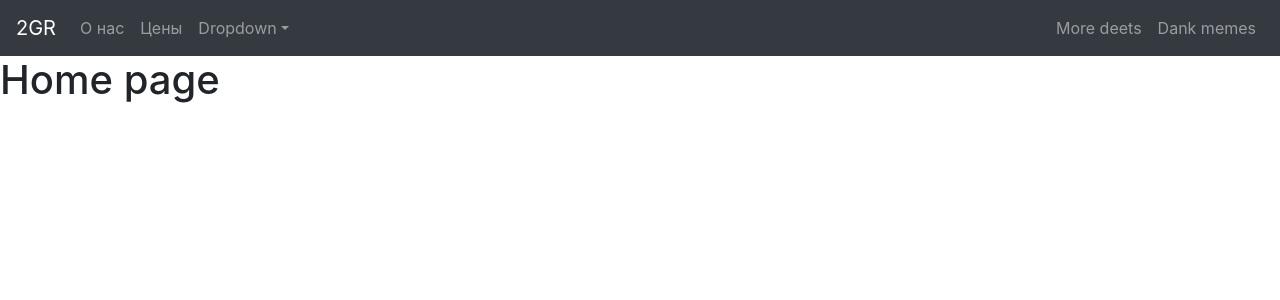
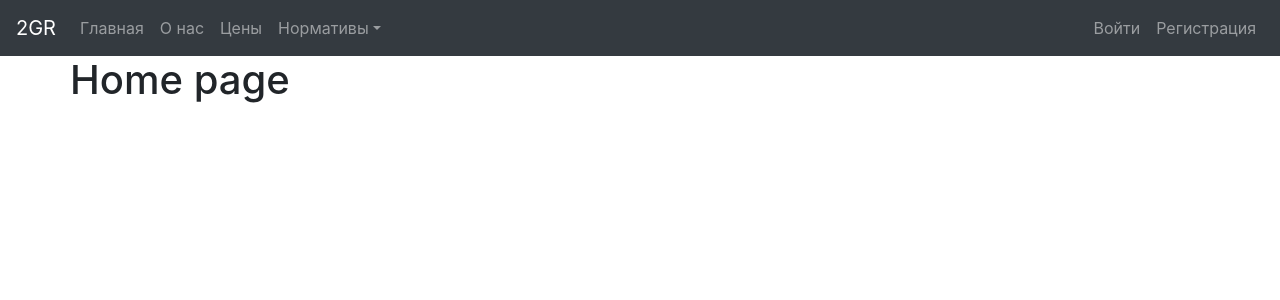
Before and after one commit to Artem66/accountant, a React (Create React App) app: page / in a window 1280 px wide. Shown: the top 300 px of the page. Built offline with nearby package versions, Linux system fonts and the light colour scheme.

Commit message:
added home/about/price pages

```diff
--- a/src/App.js
+++ b/src/App.js
@@ -1,5 +1,6 @@
 import React from 'react';
 import { Switch, Route, BrowserRouter as Router } from 'react-router-dom';
+
 import Header from './components/Header';
 import Home from './components/Home';
 import About from './components/About';
--- a/src/components/About.js
+++ b/src/components/About.js
@@ -1,7 +1,14 @@
 import React, { Component } from 'react';
+import { Container, Row } from 'react-bootstrap';
 
 export default class Home extends Component {
   render () {
-    return <h1>About page</h1>;
+    return(
+      <Container>
+        <Row>
+          <h1>About page</h1>
+        </Row>
+      </Container>
+    );
   }
 }
--- a/src/components/Header.js
+++ b/src/components/Header.js
@@ -11,9 +11,10 @@ class Header extends Component {
           </Navbar.Brand>
           <Navbar.Collapse id="responsive-navbar-nav">
             <Nav className="mr-auto">
+              <Nav.Link href="/">Главная</Nav.Link>
               <Nav.Link href="/about/">О нас</Nav.Link>
               <Nav.Link href="#pricing">Цены</Nav.Link>
-              <NavDropdown title="Dropdown" id="collasible-nav-dropdown">
+              <NavDropdown title="Нормативы" id="collasible-nav-dropdown">
                 <NavDropdown.Item href="#action/3.1">Action</NavDropdown.Item>
                 <NavDropdown.Item href="#action/3.2">Another action</NavDropdown.Item>
                 <NavDropdown.Item href="#action/3.3">Something</NavDropdown.Item>
@@ -22,9 +23,9 @@ class Header extends Component {
               </NavDropdown>
             </Nav>
             <Nav>
-              <Nav.Link href="#deets">More deets</Nav.Link>
+              <Nav.Link href="#deets">Войти</Nav.Link>
               <Nav.Link eventKey={ 2 } href="#memes">
-                Dank memes
+                Регистрация
               </Nav.Link>
             </Nav>
           </Navbar.Collapse>
--- a/src/components/Home.js
+++ b/src/components/Home.js
@@ -1,7 +1,14 @@
 import React, { Component } from 'react';
+import { Container, Row } from 'react-bootstrap';
 
 export default class Home extends Component {
   render () {
-    return <h1>Home page</h1>;
+    return(
+      <Container>
+        <Row>
+          <h1>Home page</h1>
+        </Row>
+      </Container>
+    );
   }
 }
```
